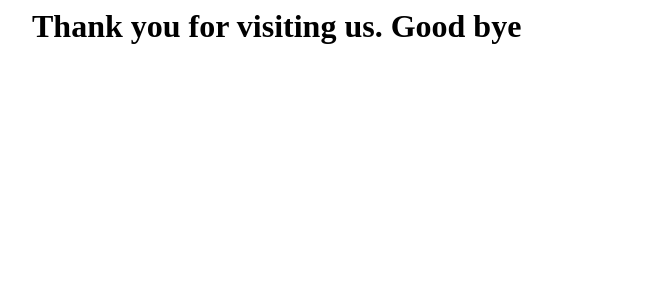
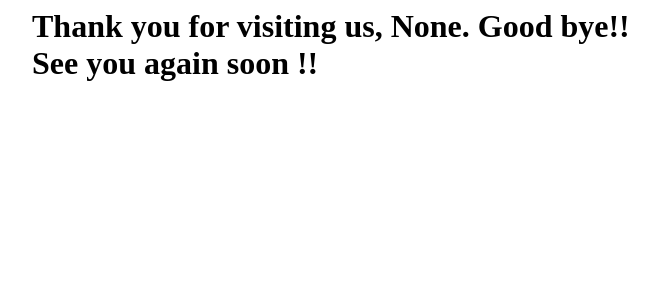
Before and after one commit to oceancat11/liu, a Flask app: page /end in a window 1280 px wide. Shown: the top 300 px of the page, without its empty margins (292-950 px from the left). Run offline with Flask 3, Linux system fonts and the light colour scheme.

Commit message:
Update end.html

```diff
--- a/templates/end.html
+++ b/templates/end.html
@@ -1,3 +1,4 @@
+
 <style>
     .container{width:100%;margin:auto}
     @media (min-width:600px) {.container{width: 80%;}}
@@ -6,5 +7,5 @@
 </style>
 
 <div class="container">
-<h1>Thank you for visiting us. Good bye</h1>
+<h1>Thank you for visiting us, {{r}}. Good bye!! See you again soon !!</h1>
 </div>
```
